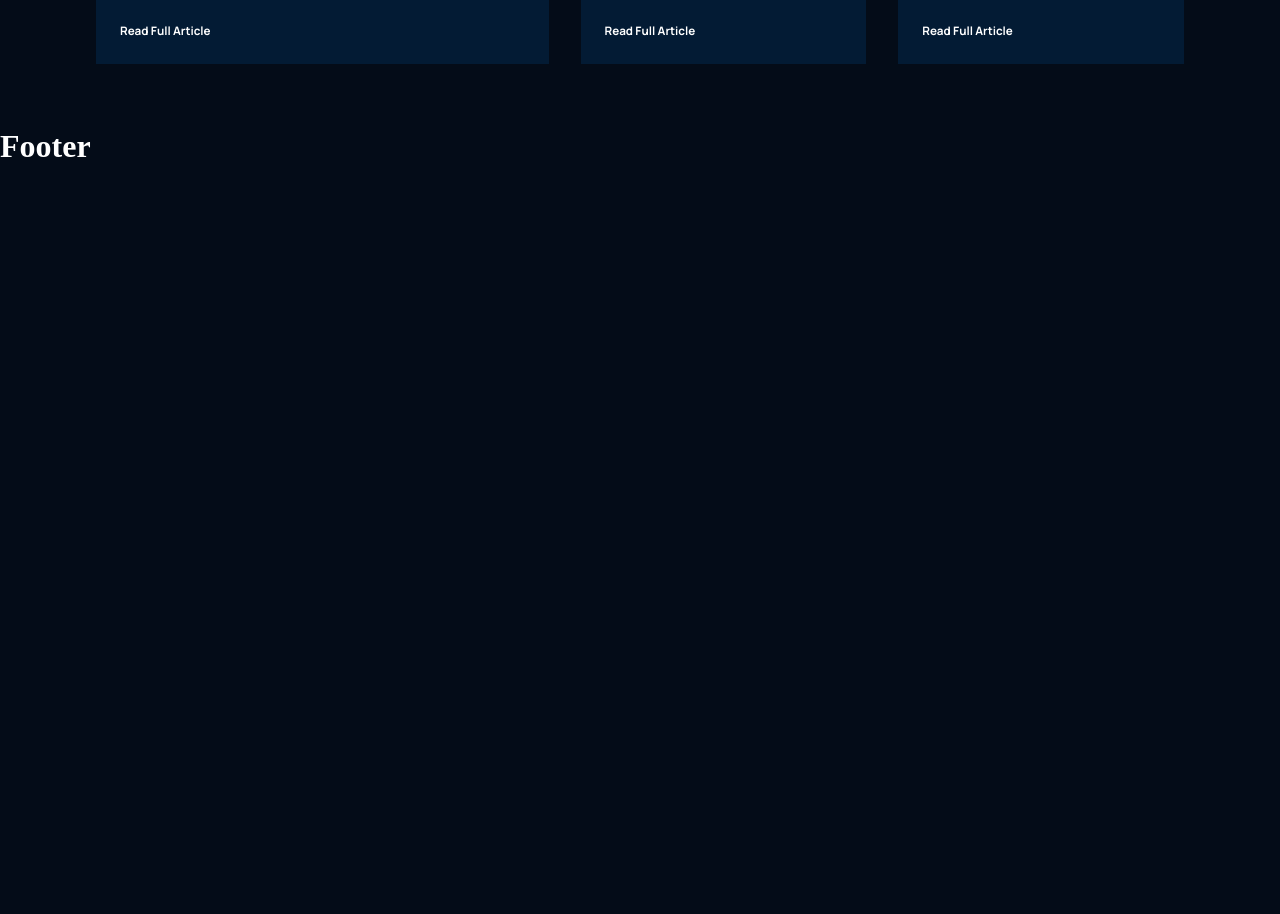
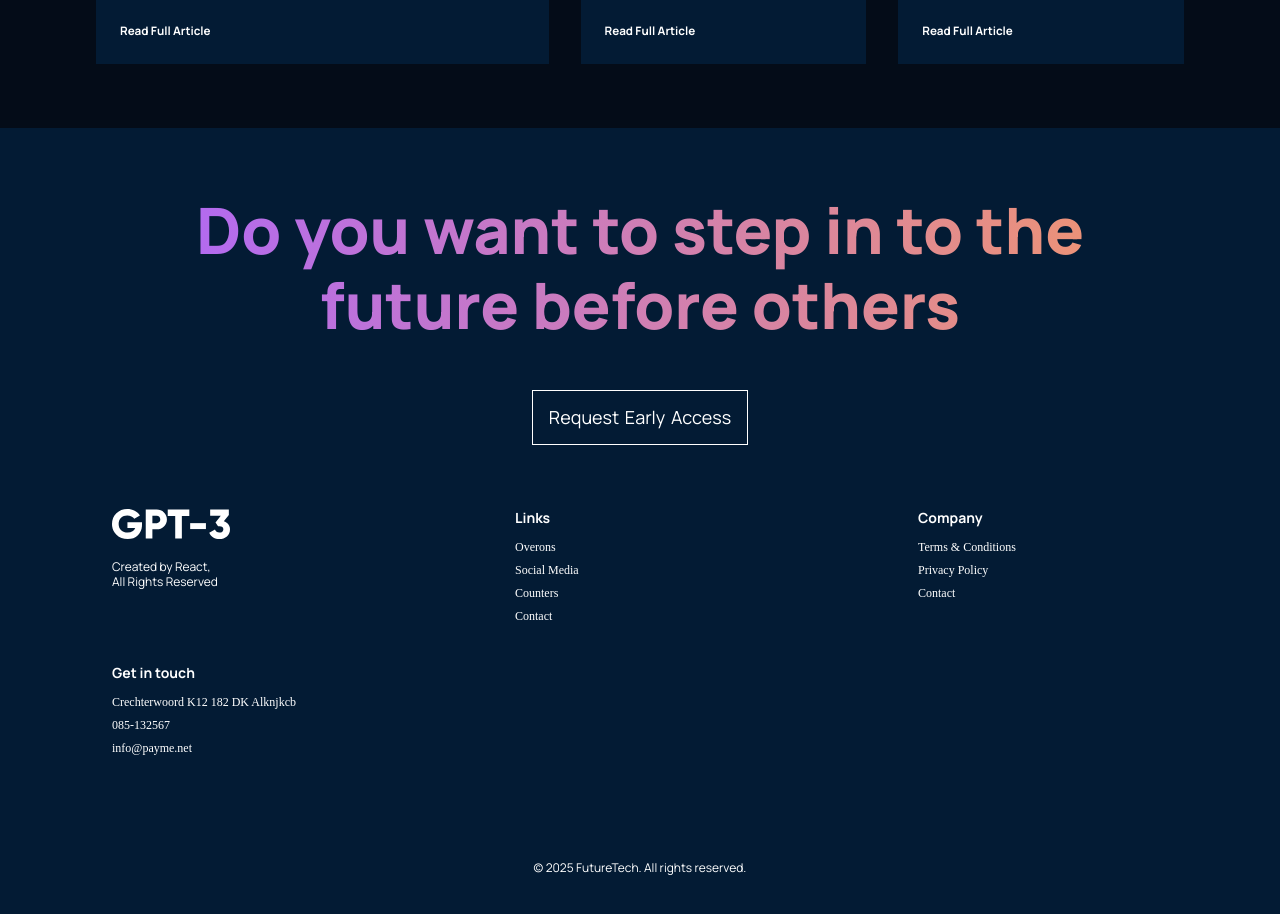
Before and after one commit to TitusKiplagat254/gpt3-spa, a React (Vite) app: page / in a window 1280 px wide. Shown: the part 4300-5214 px from the top of the page. Before the commit the page ends 4465 px from the top, so only its background shows below. Built offline with nearby package versions, Linux system fonts and the light colour scheme.

Commit message:
Add the footer component

```diff
--- a/src/components/footer.tsx
+++ /dev/null
@@ -1,9 +0,0 @@
-const Footer = () => {
-  return (
-    <div>
-      <h1>Footer</h1>
-    </div>
-  );
-};
-
-export default Footer;
--- /dev/null
+++ b/src/components/footer/footer.css
@@ -0,0 +1,124 @@
+.footer {
+  background: var(--color-footer);
+  display: flex;
+  flex-direction: column;
+  justify-content: center;
+  align-items: center;
+  gap: 3rem;
+}
+
+.footer__heading {
+  text-align: center;
+  width: 100%;
+}
+
+.footer__heading h1 {
+  font-family: var(--font-family);
+  font-weight: 800;
+  font-size: 64px;
+  line-height: 75px;
+}
+
+.footer__cta {
+  padding: 1rem;
+  border: 1px solid #fff;
+  text-align: center;
+  cursor: pointer;
+}
+
+.footer__cta p {
+  font-size: 18px;
+  font-family: var(--font-family);
+  line-height: 21px;
+  word-spacing: 2px;
+}
+
+.footer__content {
+  display: flex;
+  justify-content: space-between;
+  flex-wrap: wrap;
+  width: 100%;
+}
+
+.footer__content div {
+  width: 250px;
+  margin: 1rem;
+}
+
+.footer__content-info img {
+  width: 118px;
+  height: 30px;
+  margin-bottom: 1rem;
+}
+
+.footer__content-info p {
+  font-family: var(--font-family);
+  font-size: 12px;
+  line-height: 15px;
+}
+
+.footer__content-links h4,
+.footer__content-company h4,
+.footer__content-contact h4 {
+  font-family: var(--font-family);
+}
+
+.footer__content-links h4,
+.footer__content-company h4,
+.footer__content-contact h4 {
+  font-size: 14px;
+  line-height: 17px;
+  margin-bottom: 0.9rem;
+}
+
+.footer__content-links p,
+.footer__content-company p,
+.footer__content-contact p {
+  font-size: 12px;
+  line-height: 15px;
+  margin: 0.5rem 0;
+  cursor: pointer;
+}
+
+.footer__copyright {
+  margin-top: 2rem;
+  text-align: center;
+  width: 100%;
+}
+
+.footer__copyright p {
+  font-size: 12px;
+  font-family: var(--font-family);
+  line-height: 15px;
+  color: #fff;
+}
+
+@media screen and (max-width: 850px) {
+  .footer__heading h1 {
+    font-size: 44px;
+    line-height: 50px;
+  }
+}
+
+@media screen and (max-width: 550px) {
+  .footer__heading h1 {
+    font-size: 34px;
+    line-height: 42px;
+  }
+
+  .footer__content div {
+    margin: 1rem 0;
+  }
+
+  .footer__cta p {
+    font-size: 14px;
+    line-height: 20px;
+  }
+}
+
+@media screen and (max-width: 400px) {
+  .footer__heading h1 {
+    font-size: 27px;
+    line-height: 38px;
+  }
+}
--- /dev/null
+++ b/src/components/footer/footer.tsx
@@ -0,0 +1,53 @@
+import { logo } from "../../assets";
+
+import "./footer.css";
+
+const Footer = () => {
+	return (
+		<div className="footer section__padding">
+			<div className="footer__heading">
+				<h1 className="gradient__text">
+					Do you want to step in to the future before others
+				</h1>
+			</div>
+
+			<div className="footer__cta">
+				<p>Request Early Access</p>
+			</div>
+
+			<div className="footer__content">
+				<div className="footer__content-info">
+					<img src={logo} alt="footer logo" />
+					<p>
+						Created by React, <br /> All Rights Reserved
+					</p>
+				</div>
+				<div className="footer__content-links">
+					<h4>Links</h4>
+					<p>Overons</p>
+					<p>Social Media</p>
+					<p>Counters</p>
+					<p>Contact</p>
+				</div>
+				<div className="footer__content-company">
+					<h4>Company</h4>
+					<p>Terms & Conditions </p>
+					<p>Privacy Policy</p>
+					<p>Contact</p>
+				</div>
+				<div className="footer__content-contact">
+					<h4>Get in touch</h4>
+					<p>Crechterwoord K12 182 DK Alknjkcb</p>
+					<p>085-132567</p>
+					<p>info@payme.net</p>
+				</div>
+			</div>
+
+			<div className="footer__copyright">
+				<p>© 2025 FutureTech. All rights reserved.</p>
+			</div>
+		</div>
+	);
+};
+
+export default Footer;
--- a/src/components/index.ts
+++ b/src/components/index.ts
@@ -1,4 +1,4 @@
 export { default as Brand } from "./brand/brand";
 export { default as CallToAction } from "./callToAction/callToAction";
-export { default as Footer } from "./footer";
+export { default as Footer } from "./footer/footer";
 export { default as Header } from "./header/header";
```
